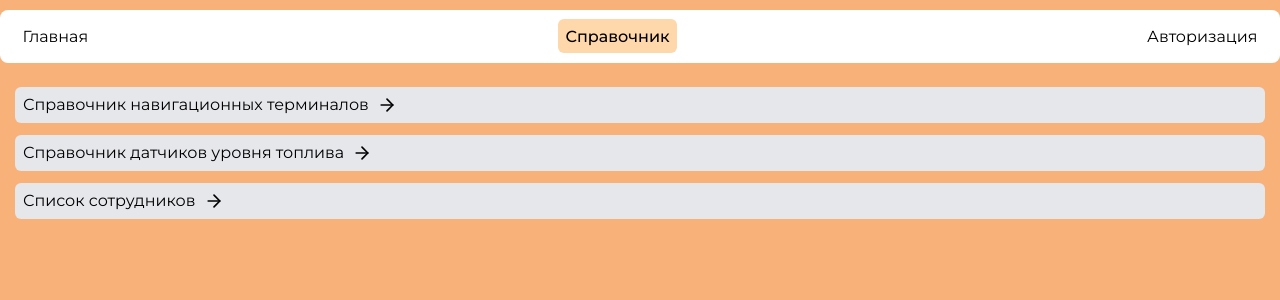
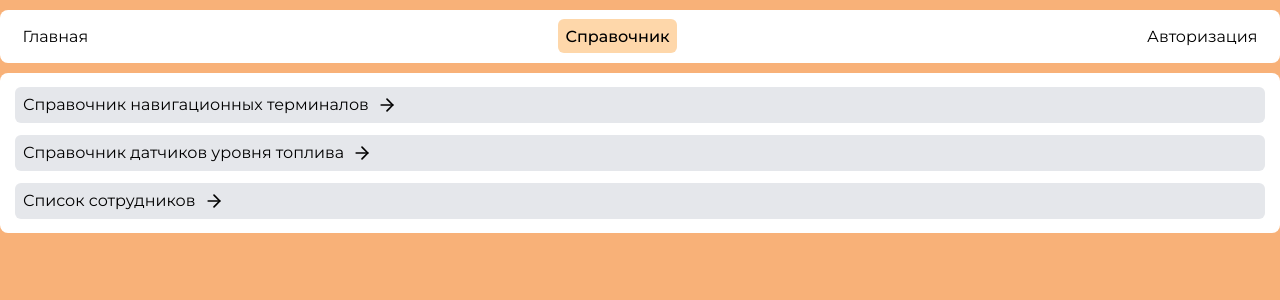
Before and after one commit to Alaicry/work-project-client, a React (Vite) app: page /guide in a window 1280 px wide. Shown: the top 300 px of the page. Built offline with nearby package versions, Linux system fonts and the light colour scheme; no server answers.

Commit message:
fix Home page component and changed styles

```diff
--- a/src/App.jsx
+++ b/src/App.jsx
@@ -1,6 +1,4 @@
 import React from "react";
-import Home from "./pages/Home";
-import Guide from "./pages/Guide";
 import Header from "./components/Header";
 import Container from "./components/Container";
 import { useDispatch } from "react-redux";
@@ -8,6 +6,8 @@ import { fetchAuthMe } from "./store/slices/authSlice";
 import { Route, Routes } from "react-router-dom";
 import DevicesGuide from "./pages/DevicesGuide";
 import UsersGuide from "./pages/UsersGuide";
+import { guideLinks, homeLinks } from "./utils/constants/routes";
+import Home from "./pages/Home";
 
 const App = () => {
 	const dispatch = useDispatch();
@@ -18,10 +18,10 @@ const App = () => {
 	return (
 		<React.Fragment>
 			<Header />
-			<Container>
+			<Container classNameToProps="container--white container--rounded">
 				<Routes>
-					<Route path="/" element={<Home />} />
-					<Route path="/guide" element={<Guide />} />
+					<Route path="/" element={<Home list={homeLinks} />} />
+					<Route path="/guide" element={<Home list={guideLinks} />} />
 					<Route path="/guide/terminals" element={<DevicesGuide />} />
 					<Route path="/guide/sensors" element={<DevicesGuide />} />
 					<Route path="/guide/users" element={<UsersGuide />} />
--- a/src/components/AuthModal.jsx
+++ b/src/components/AuthModal.jsx
@@ -34,7 +34,7 @@ const AuthModal = ({ toggleModal, modal }) => {
 	};
 
 	return (
-		<div className="w-screen h-screen fixed top-0 left-0 flex items-center justify-center bg-black-rgba">
+		<div className="modal modal--visible">
 			<form
 				className="w-[500px] p-[25px] rounded-xl bg-white relative"
 				onSubmit={handleSubmit(onSubmitAuth)}
--- a/src/components/ButtonBack.jsx
+++ b/src/components/ButtonBack.jsx
@@ -6,10 +6,10 @@ const ButtonBack = () => {
 	const navigate = useNavigate();
 	return (
 		<button
-			className="absolute top-[12px] left-[5%] bg-white p-3 rounded-md hover:bg-slate-100 flex items-center justify-center gap-1 text-base transition-all ease-linear delay-[0.15s]"
+			className="button-reset button button--absolute button--flex bg-sla"
 			onClick={() => navigate(-1)}
 		>
-			<IoIosArrowRoundBack className="w-[30px] h-[30px]" />
+			<IoIosArrowRoundBack className="icon button__icon" />
 			Назад
 		</button>
 	);
--- a/src/components/DeviceForm.jsx
+++ b/src/components/DeviceForm.jsx
@@ -2,7 +2,6 @@ import React from "react";
 import { useDispatch } from "react-redux";
 import { IoCaretForwardOutline, IoCaretDownOutline } from "react-icons/io5";
 import { useForm } from "react-hook-form";
-import axios from "axios";
 import { fetchAddDevice, fetchDevicesData } from "../store/slices/guideSlice";
 
 const DeviceForm = () => {
--- a/src/pages/Guide.jsx
+++ /dev/null
@@ -1,23 +0,0 @@
-import React from "react";
-import { guideLinks } from "../utils/constants/routes";
-import { Link } from "react-router-dom";
-import { FiArrowRight } from "react-icons/fi";
-
-const Guide = () => {
-	return (
-		<ul className="list-none flex flex-col gap-3 py-1">
-			{guideLinks.map((route) => (
-				<li
-					className="bg-gray-200 p-2 rounded-md hover:bg-gray-100"
-					key={route.path}
-				>
-					<Link className="flex items-center gap-2" to={route.path}>
-						{route.name} <FiArrowRight className="w-5 h-5" />
-					</Link>
-				</li>
-			))}
-		</ul>
-	);
-};
-
-export default Guide;
--- a/src/pages/Home.jsx
+++ b/src/pages/Home.jsx
@@ -1,18 +1,14 @@
 import React from "react";
 import { Link } from "react-router-dom";
-import { homeLinks } from "../utils/constants/routes";
 import { FiArrowRight } from "react-icons/fi";
 
-const Home = () => {
+const Home = ({ list }) => {
 	return (
-		<ul className="list-none flex flex-col gap-3 py-1">
-			{homeLinks.map((route) => (
-				<li
-					className="bg-gray-200 p-2 rounded-md hover:bg-gray-100"
-					key={route.path}
-				>
-					<Link className="flex items-center gap-2" to={route.path}>
-						{route.name} <FiArrowRight className="w-5 h-5" />
+		<ul className="list-reset list">
+			{list.map((route) => (
+				<li className="list__item" key={route.path}>
+					<Link className="list__link" to={route.path}>
+						{route.name} <FiArrowRight className="icon" />
 					</Link>
 				</li>
 			))}
--- a/src/scss/base/_base.scss
+++ b/src/scss/base/_base.scss
@@ -8,3 +8,31 @@ body {
 	cursor: pointer;
 	outline: none;
 }
+
+.list {
+	display: flex;
+	flex-direction: column;
+	gap: 12px;
+	padding: 4px 0;
+	&-reset {
+		list-style-type: none;
+	}
+	&__item {
+		padding: 8px;
+		border-radius: 6px;
+		background-color: rgb(229, 231, 235);
+		&:hover {
+			background-color: rgb(243, 244, 246);
+		}
+	}
+	&__link {
+		display: flex;
+		align-items: center;
+		gap: 8px;
+	}
+}
+
+.icon {
+	width: 20px;
+	height: 20px;
+}
--- a/src/scss/components/_AuthModal.scss
+++ b/src/scss/components/_AuthModal.scss
@@ -0,0 +1,13 @@
+.modal {
+	display: flex;
+	align-items: center;
+	justify-content: center;
+	background-color: rgba(0, 0, 0, 0.4);
+	&--visible {
+		position: fixed;
+		width: 100vw;
+		height: 100vh;
+		top: 0;
+		left: 0;
+	}
+}
--- /dev/null
+++ b/src/scss/components/_ButtonBack.scss
@@ -0,0 +1,24 @@
+.button {
+	padding: 10px;
+	border-radius: 6px;
+	background-color: #fff;
+	transition: all ease-out 0.5s;
+	&:hover {
+		background-color: rgb(240, 245, 250);
+	}
+	&--absolute {
+		position: absolute;
+		top: 11px;
+		left: 5%;
+	}
+	&--flex {
+		display: flex;
+		align-items: center;
+		justify-content: center;
+		gap: 4px;
+	}
+  &__icon {
+    width: 30px;
+    height: 30px;
+  }
+}
--- a/src/scss/index.scss
+++ b/src/scss/index.scss
@@ -8,4 +8,7 @@
 @import "./base/base";
 
 @import "./components/Container";
+@import "./components/ButtonBack";
+
 @import "./components/Header";
+@import "./components/AuthModal";
```
